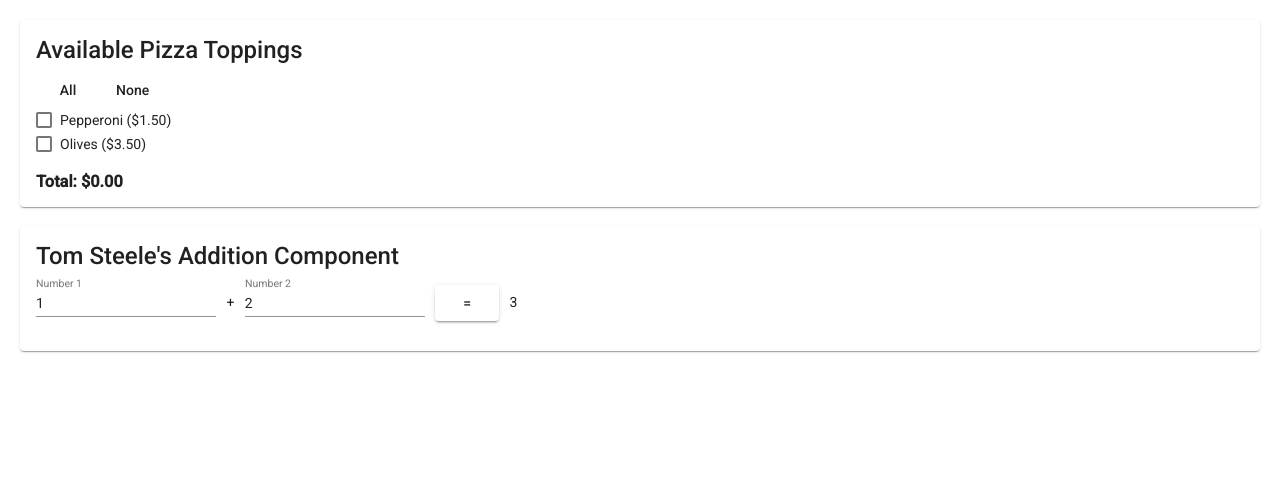
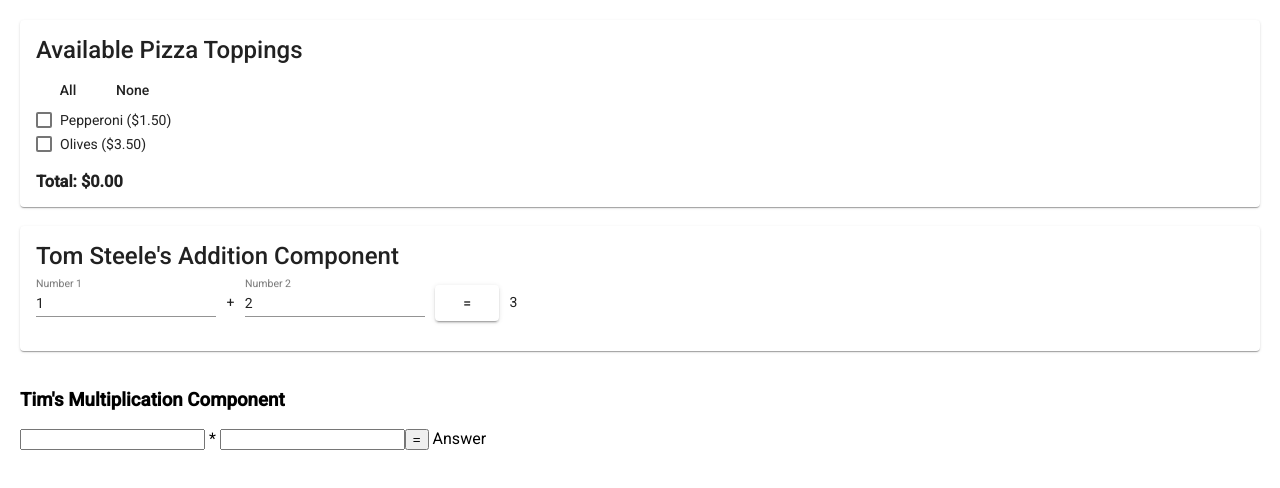
Before and after one commit to 2019-fall-jsf-th/components, an Angular app: page / in a window 1280 px wide. Shown: the top 488 px of the page. Built offline with nearby package versions, Linux system fonts and the light colour scheme.

Commit message:
UI showing and ready to code logic

```diff
--- a/src/app/app.component.html
+++ b/src/app/app.component.html
@@ -1,3 +1,5 @@
 <app-pizza-topping></app-pizza-topping>
 <br>
 <app-tjs-addition></app-tjs-addition>
+<br>
+<app-tje-multiplication></app-tje-multiplication>
--- a/src/app/tje-multiplication/tje-multiplication.component.html
+++ b/src/app/tje-multiplication/tje-multiplication.component.html
@@ -1 +1,8 @@
-<p>tje-multiplication works!</p>
+<div>
+    <h3>Tim's Multiplication Component</h3>
+    <input type="number">
+    *
+    <input type="number">
+    <button>=</button>
+    Answer
+</div>
```
